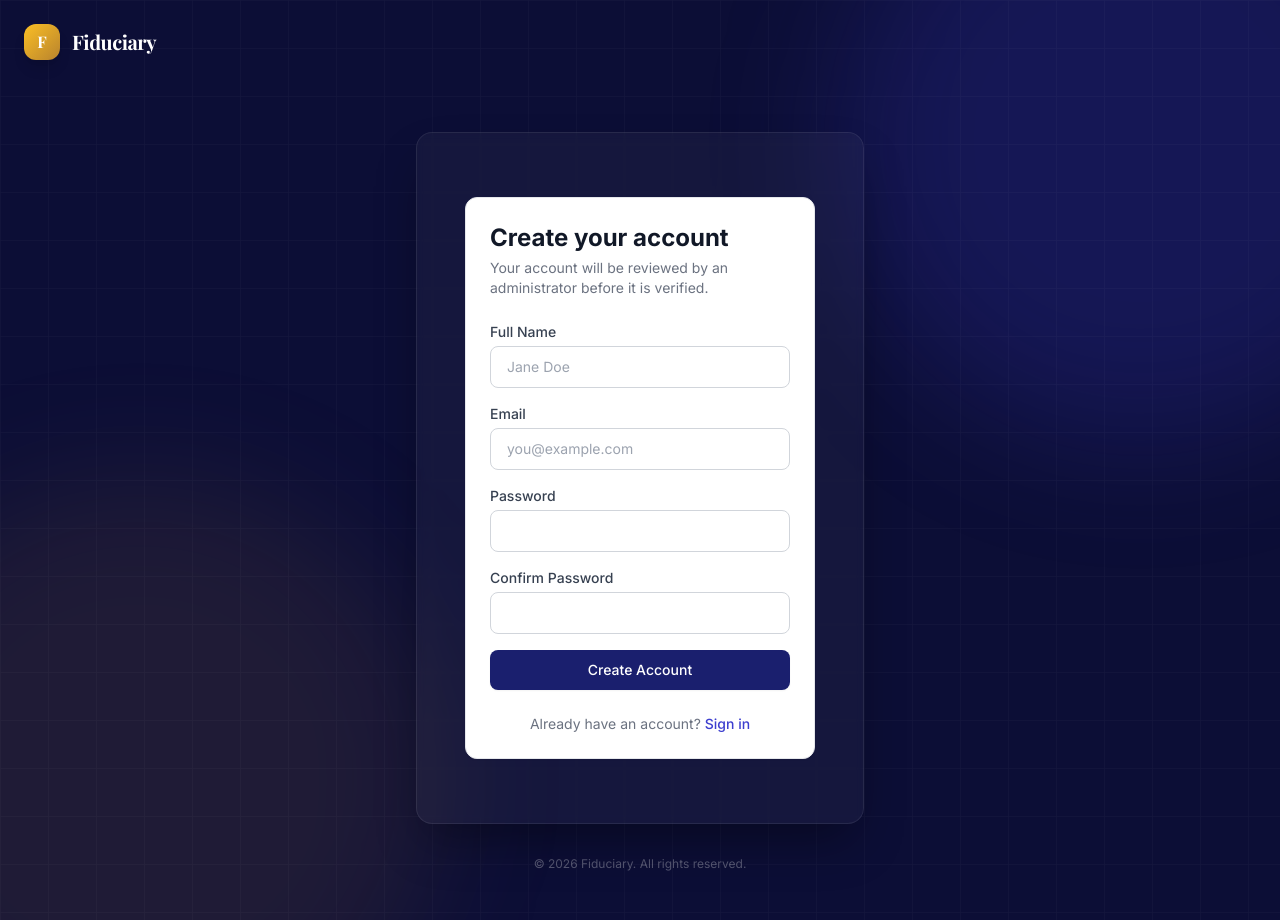
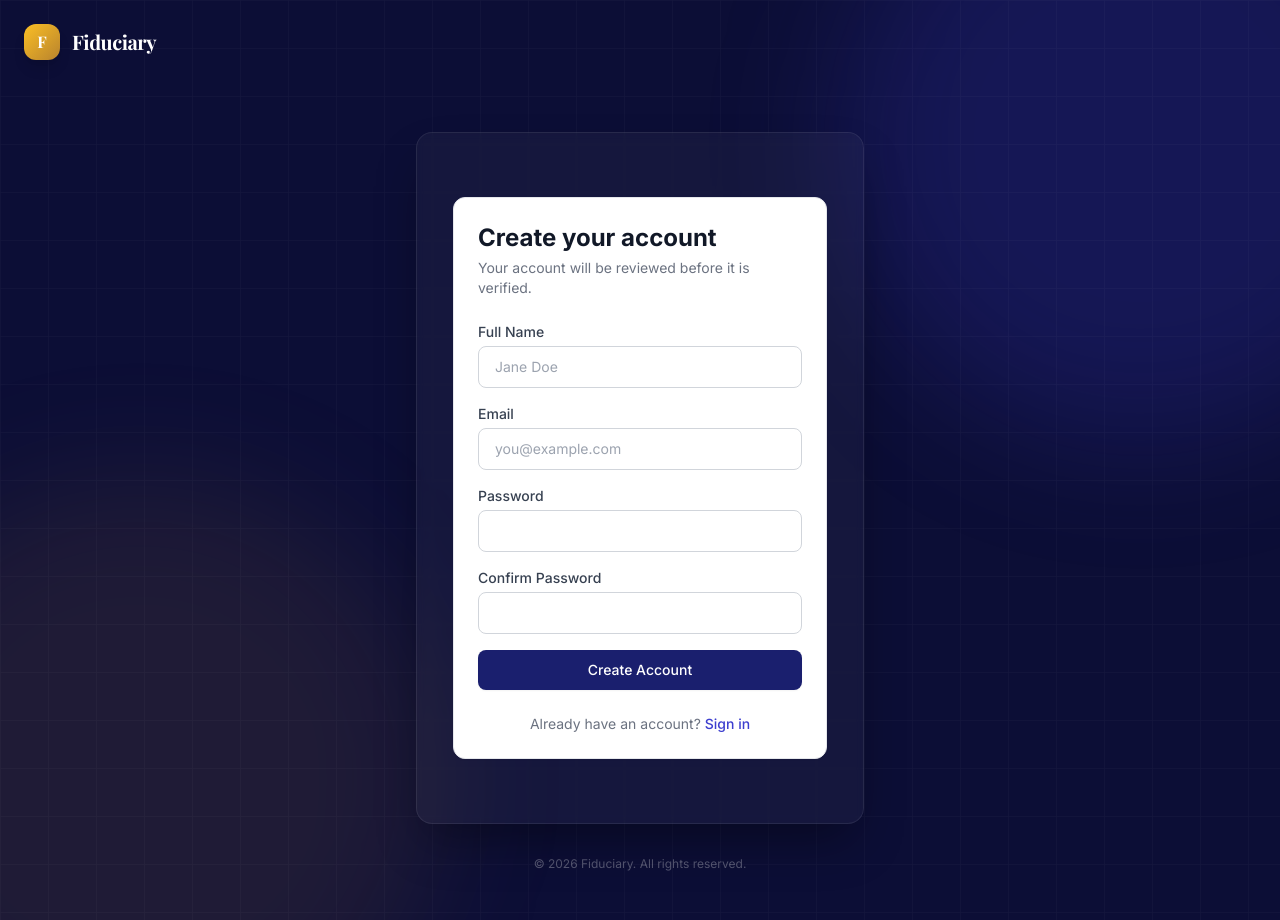
Before and after one commit to Chiemelie-2/System, a Next.js app: page /register in a window 1280 px wide. Built offline with nearby package versions, Linux system fonts and the light colour scheme; no server answers.

Commit message:
FIX THE REG  PAGE ERROR

```diff
--- a/app/(auth)/register/page.tsx
+++ b/app/(auth)/register/page.tsx
@@ -43,12 +43,12 @@ export default function RegisterPage() {
   }
 
   return (
-    <div className="w-full max-w-md mx-auto px-4 py-8">
+    <div className="w-full max-w-md mx-auto px-1 py-8">
       <Card>
         <div className="mb-6">
           <h1 className="text-2xl font-bold text-gray-900">Create your account</h1>
           <p className="text-sm text-gray-500 mt-1">
-            Your account will be reviewed by an administrator before it is verified.
+            Your account will be reviewed before it is verified.
           </p>
         </div>
 
```
